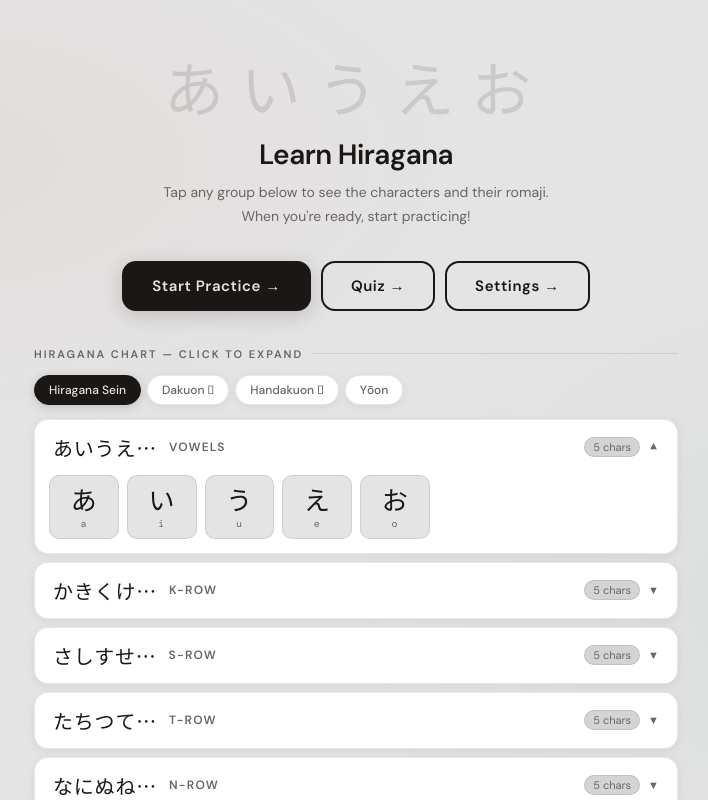
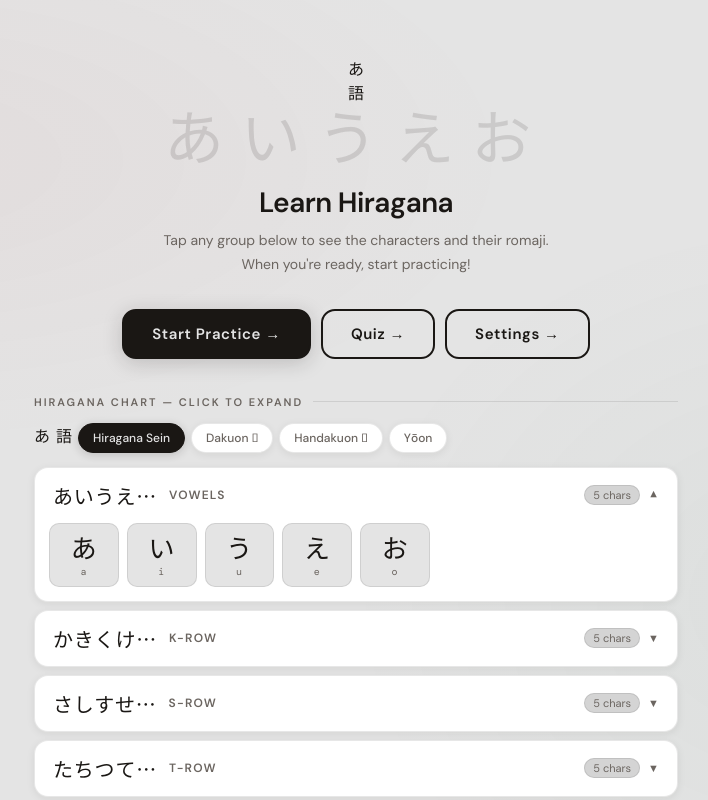
Before and after one commit to souta78/practice-hiragana-, a plain HTML site: page index.html in a window 1280 px wide. Shown: the whole page, without its empty margins (284-992 px from the left). Drawn offline with nearby package versions, Linux system fonts and the light colour scheme.

Commit message:
Update index.html

```diff
--- a/index.html
+++ b/index.html
@@ -17,6 +17,8 @@
   <div class="screen" id="screen-menu">
 
     <div class="menu-hero">
+      <div class="hero-bg-char" aria-hidden="true">あ</div>
+<div class="hero-bg-char secondary" aria-hidden="true">語</div>
       <div class="hero-kana">あいうえお</div>
       <h1 class="hero-title">Learn Hiragana</h1>
       <p class="hero-sub">Tap any group below to see the characters and their romaji.<br>When you're ready, start practicing!</p>
@@ -32,6 +34,8 @@
       <div class="chart-label">Hiragana Chart — click to expand</div>
 
       <div class="chart-tabs">
+              <div class="hero-bg-char" aria-hidden="true">あ</div>
+<div class="hero-bg-char secondary" aria-hidden="true">語</div>
         <button class="chart-tab active" onclick="switchChartTab(this,'basic')">Hiragana Sein</button>
         <button class="chart-tab" onclick="switchChartTab(this,'dakuten')">Dakuon ゙</button>
         <button class="chart-tab" onclick="switchChartTab(this,'handakuten')">Handakuon ゚</button>
```
